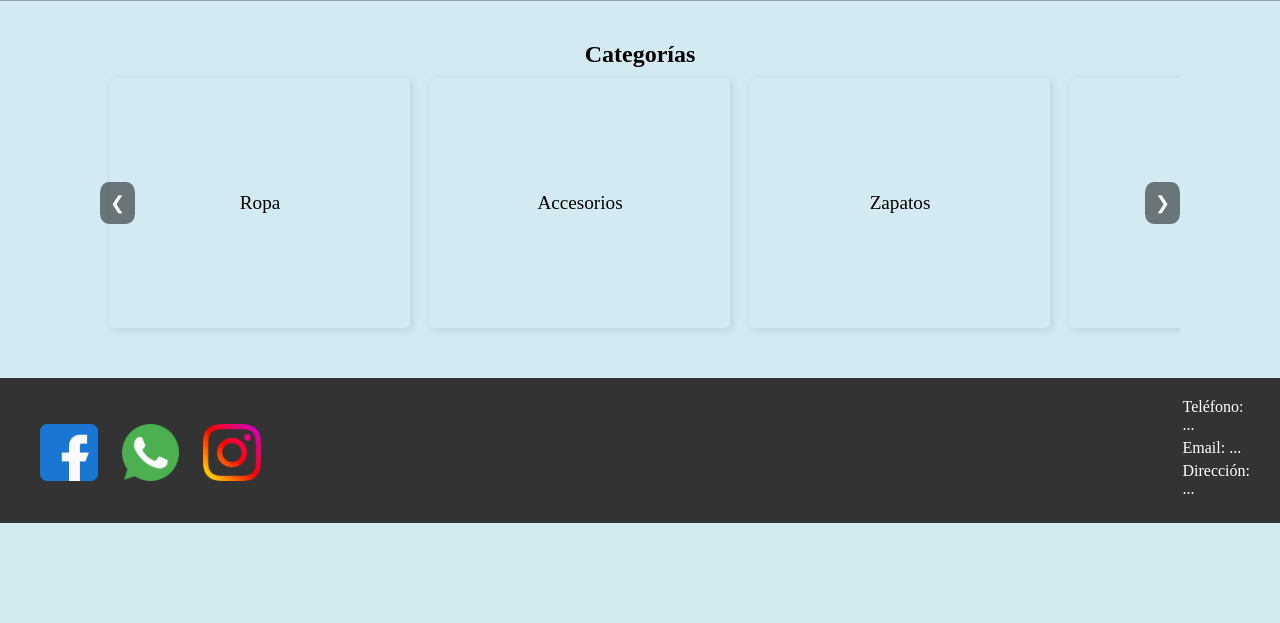
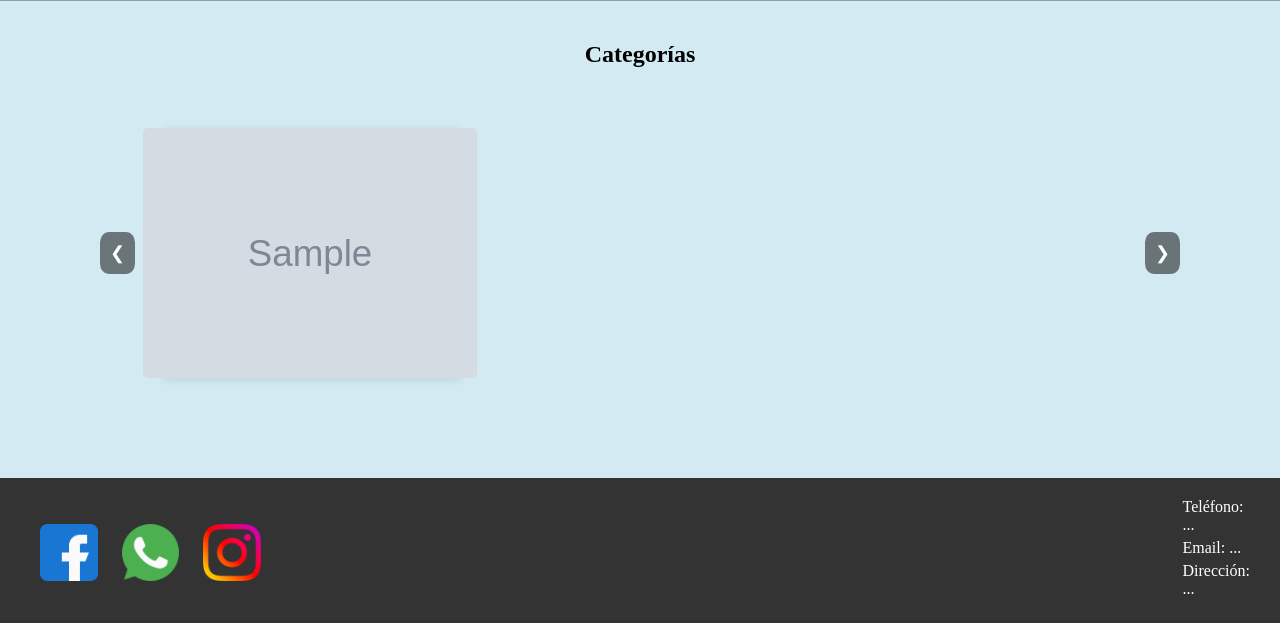
Before and after one commit to RavenCodeRayuela/rayuela-store, a PHP site: template app/Views/viewIndex.php in a window 1280 px wide. Shown: the part 875-1498 px from the top of the page. Before the commit the page ends 1398 px from the top, so only its background shows below. Run offline with PHP 8.4, Linux system fonts and the light colour scheme; the visitor is signed in with stand-in values (Sample User, id 1); the template is opened without the code that fills it: most values are stand-ins (such as "Sample title", 1, 10 or a date in 2020); grey boxes marked "Sample" are stand-in pictures; some libraries are stand-ins or nearby versions.

Commit message:
Inicio actúa de acuerdo a si esta logueado o no el usuario, además categorías con imagenes

```diff
--- a/app/Views/viewIndex.php
+++ b/app/Views/viewIndex.php
@@ -5,6 +5,11 @@
     $jsCategorias= URL_PATH.'/public/js/carrusel-categorias.js';
     $login= URL_PATH.'/index.php?controller=controllerHome&action=mostrarLogin';
     $registro= URL_PATH.'/index.php?controller=controllerHome&action=mostrarRegistro';
+
+    if (session_status() === PHP_SESSION_NONE) {
+        session_start();
+        }
+
 ?>
 
 <!DOCTYPE html>
@@ -24,23 +29,29 @@
         <div class="hero-item">
             <h1>Rayuela Store</h1>
             <p>La mejor tienda de ropa de diseñador, ahora a tu alcance.</p>
+            <?php if (!isset($_SESSION['user_email'])):?>
             <h3>¿Por qué elegirnos?</h3>
             <p> Ofrecemos diseños exclusivos y calidad superior.<br>Nuestra prioridad es que luzcas bien.</p>
             <hr>
                 <div class="botones-container">
+
+
                     <div>
                         <p>Empieza a buscar tu estilo</p>
-
                         <a href=<?php echo $login;?> class="btn loguearse">Loguearse</a>
-
                     </div>
                     <div>
                         <p>¿No estas registrado?</p>
                         <a href=<?php echo $registro;?> class="btn registrarse">Registrarse</a>
                     </div>
-                        <!-- Agregar luego comprobación para saber si el cliente esta logueado o no y dependiendo de éso mostrar distintos <a href="productos.html" class="btn productos">Productos</a>-->
-                </div>
-        </div>
+                    <?php else:?>
+                    <div>
+                        <h3>Mira nuestros productos</h3>
+                        <a href="" class="btn productos">Productos</a>
+                    </div>
+                    <?php endif;?>
+            </div>
+            </div>
         <div>
             <img src="<?php echo $img."hero-shot.jpg";?>" alt="hero-foto" class="hero-shot">
         </div>
@@ -58,28 +69,29 @@
         </div>
     </section>
 
+    <?php if(isset($categorias) && !empty($categorias)):?>
     <!-- Sección Categorías -->
     <section id="categorias">
             <h2>Categorías</h2>
+
 
             <!-- Contenedor de Carrusel -->
             <div class="categorias-carrusel">
                 <button class="carrusel-btn left-btn" id="left-btn">&#10094;</button>
                 <div class="categorias-container" id="categorias-container">
-                    <div class="categoria-item">Ropa</div>
-                    <div class="categoria-item">Accesorios</div>
-                    <div class="categoria-item">Zapatos</div>
-                    <div class="categoria-item">Bolsos</div>
-                    <div class="categoria-item">Joyas</div>
-                    <div class="categoria-item">Sombreros</div>
-                    <div class="categoria-item">Bufandas</div>
-                    <div class="categoria-item">Bufandas</div>
-                    <div class="categoria-item">Bufandas</div>
+                <?php foreach($categorias as $categoria):?>
+                    <div class="categoria-item">
+                        <a href=#><img class="img-categoria" src= <?php echo URL_PATH. $categoria->getRutaImagenCategoria();?> alt="Imagen de categoria" ></a>
+                        <div class="medio-categoria">
+                            <div class="txt-categoria"><?php echo $categoria->getNombre();?></div>
+                        </div>
+                    </div>
+                <?php endforeach;?>
                 </div>
                 <button class="carrusel-btn right-btn" id="right-btn">&#10095;</button>
             </div>
         </section>
-
+    <?php endif;?>
 
     <script src=<?php echo $jsOfertas;?>></script>
     <script src=<?php echo $jsCategorias;?>></script>
--- a/public/css/styles.css
+++ b/public/css/styles.css
@@ -533,16 +533,48 @@ section {
 }
 
 .categoria-item {
-  min-width: 300px;
+  width: 300px;
   height: 250px;
-
-  margin: 10px;
+  margin: 60px;
   display: flex;
   justify-content: center;
   align-items: center;
   font-size: 1.2rem;
   border-radius: 5px;
   box-shadow: 2px 2px 8px rgba(0, 0, 0, 0.1);
+}
+
+.categoria-item:hover .img-categoria{
+  transform: translateY(-3px);
+  filter: drop-shadow();
+  box-shadow: 0 6px 12px rgba(0, 0, 0, 0.2);
+  filter:opacity(60%);
+}
+
+.categoria-item:hover .txt-categoria{
+  background-color: #04aa1a;
+  color: white;
+  font-size: 1.2rem;
+  padding: 16px 32px;
+}
+.categoria-item:hover .medio-categoria{
+  opacity: 1;
+}
+.medio-categoria {
+  transition: .5s ease;
+  opacity: 0;
+  position: absolute;
+
+}
+
+.img-categoria{
+  opacity: 1;
+  display: block;
+  transition: .5s ease;
+  backface-visibility: hidden;
+  height: 250px;
+  object-fit: cover;
+  border-radius: 5px;
 }
 
 /* Botones de navegación */
--- a/public/js/carrusel-categorias.js
+++ b/public/js/carrusel-categorias.js
@@ -4,7 +4,7 @@ const leftBtn = document.getElementById('left-btn');
 const rightBtn = document.getElementById('right-btn');
 
 let scrollAmount = 0;
-const scrollStep = 300;
+const scrollStep = 350;
 
 leftBtn.addEventListener('click', () => {
     categoriasContainer.scrollBy({
```
Also changed, not shown: app/Controllers/controllerHome.php (+13 -0 lines), public/storage/uploads/Diagrama de estado de Usuario.drawio.png (added), public/storage/uploads/Wireframe Perfil de usuario.drawio.png (added), public/storage/uploads/cabbage-957778_640.jpg (added), public/storage/uploads/pr2 (1).png (added).
